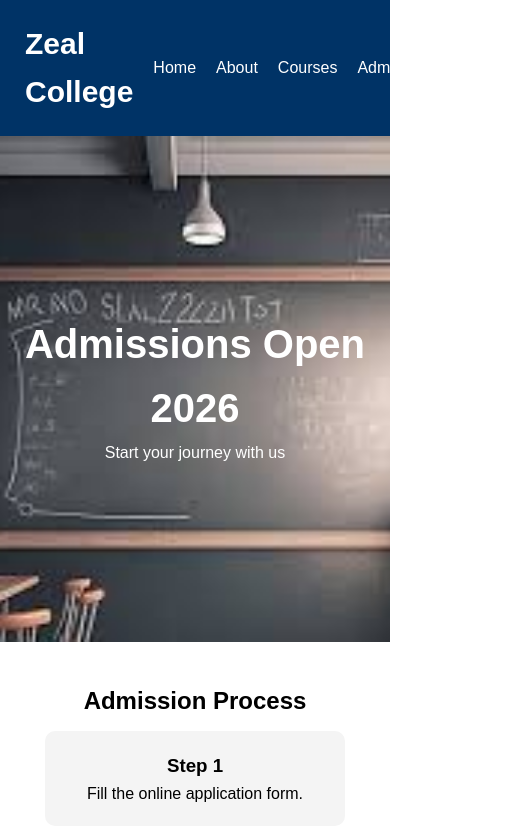
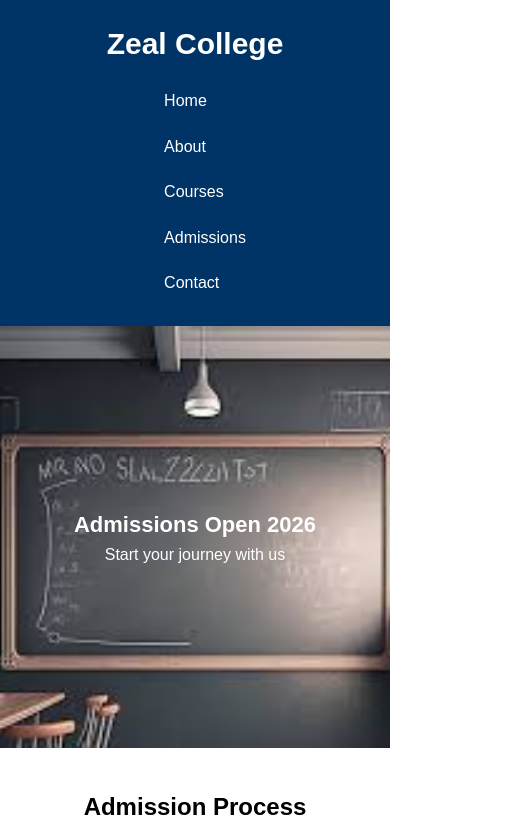
Before and after one commit to rushalilekurwale10/simple-css-webpage, a plain HTML site: page pages/admissions.html in a window 390 px wide. Shown: the top 833 px of the page, 514 px wide, since content can reach past the window. Drawn offline with Linux system fonts and the light colour scheme.

Commit message:
responsiveness added

```diff
--- a/css/admissions.css
+++ b/css/admissions.css
@@ -65,3 +65,37 @@
 .form-box button:hover{
     background:#00264d;
 }
+/* Responsive */
+@media(max-width:768px){
+    nav{
+        flex-direction:column;
+    }
+
+    nav ul{
+        flex-direction:column;
+        margin-top:10px;
+    }
+
+    nav ul li{
+        margin:10px 0;
+    }
+
+    .header h2{
+        font-size:28px;
+    }
+
+    .container{
+        flex-direction:column;
+        align-items:center;
+    }
+}
+
+@media(max-width:480px){
+    .header{
+        height:50vh;
+    }
+
+    .header h2{
+        font-size:22px;
+    }
+}
--- a/css/home.css
+++ b/css/home.css
@@ -59,3 +59,34 @@
     width: 100%;
     border-radius: 10px;
 }
+/* Responsive Design */
+    @media (max-width: 768px) {
+      .nav-links {
+        flex-direction: column;
+        display: none;
+        background: #003366;
+        position: absolute;
+        top: 60px;
+        right: 0;
+        width: 200px;
+      }
+
+      .nav-links.active {
+        display: flex;
+      }
+
+      .menu-toggle {
+        display: block;
+        cursor: pointer;
+      }
+
+      .course-container {
+        flex-direction: column;
+        align-items: center;
+      }
+    }
+
+    .menu-toggle {
+      display: none;
+      font-size: 24px;
+    }
```
